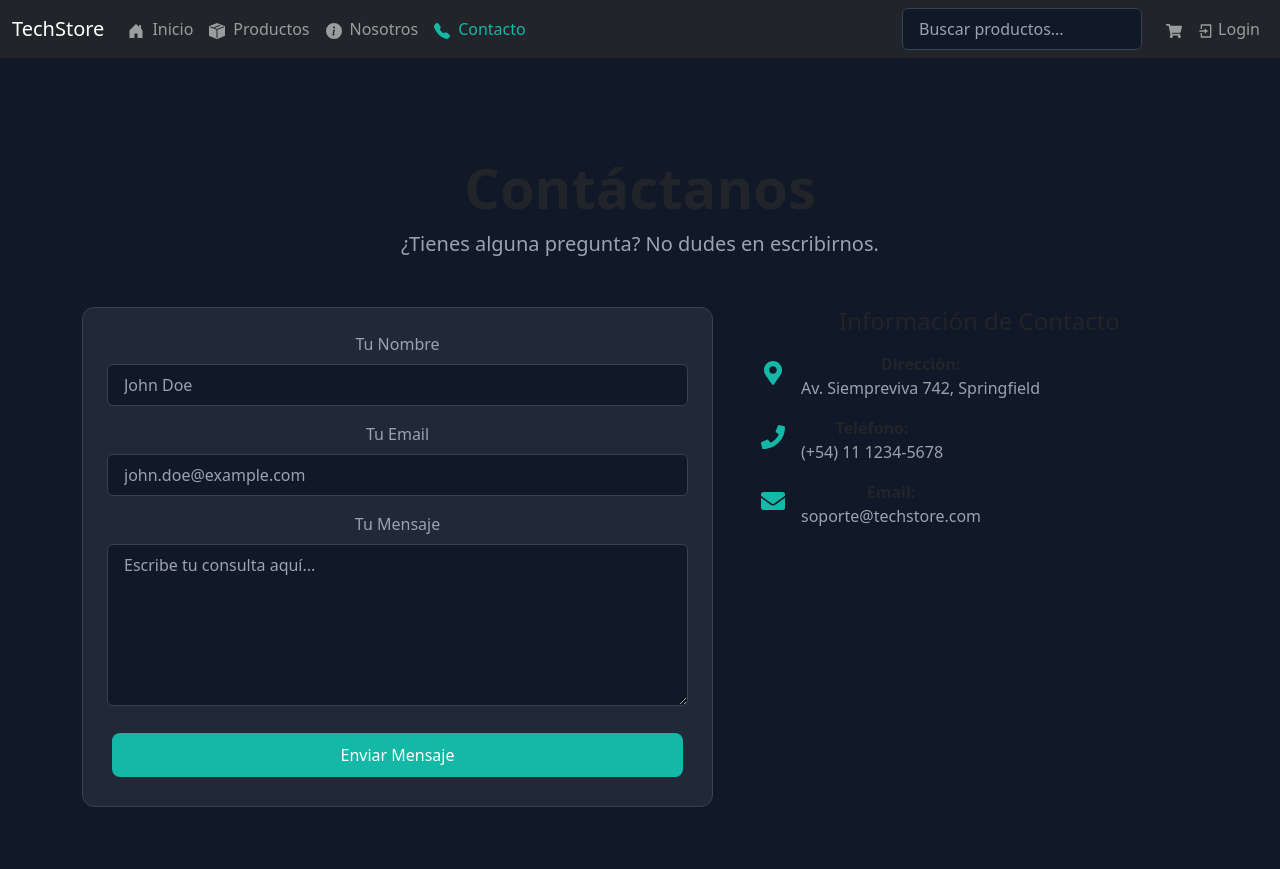
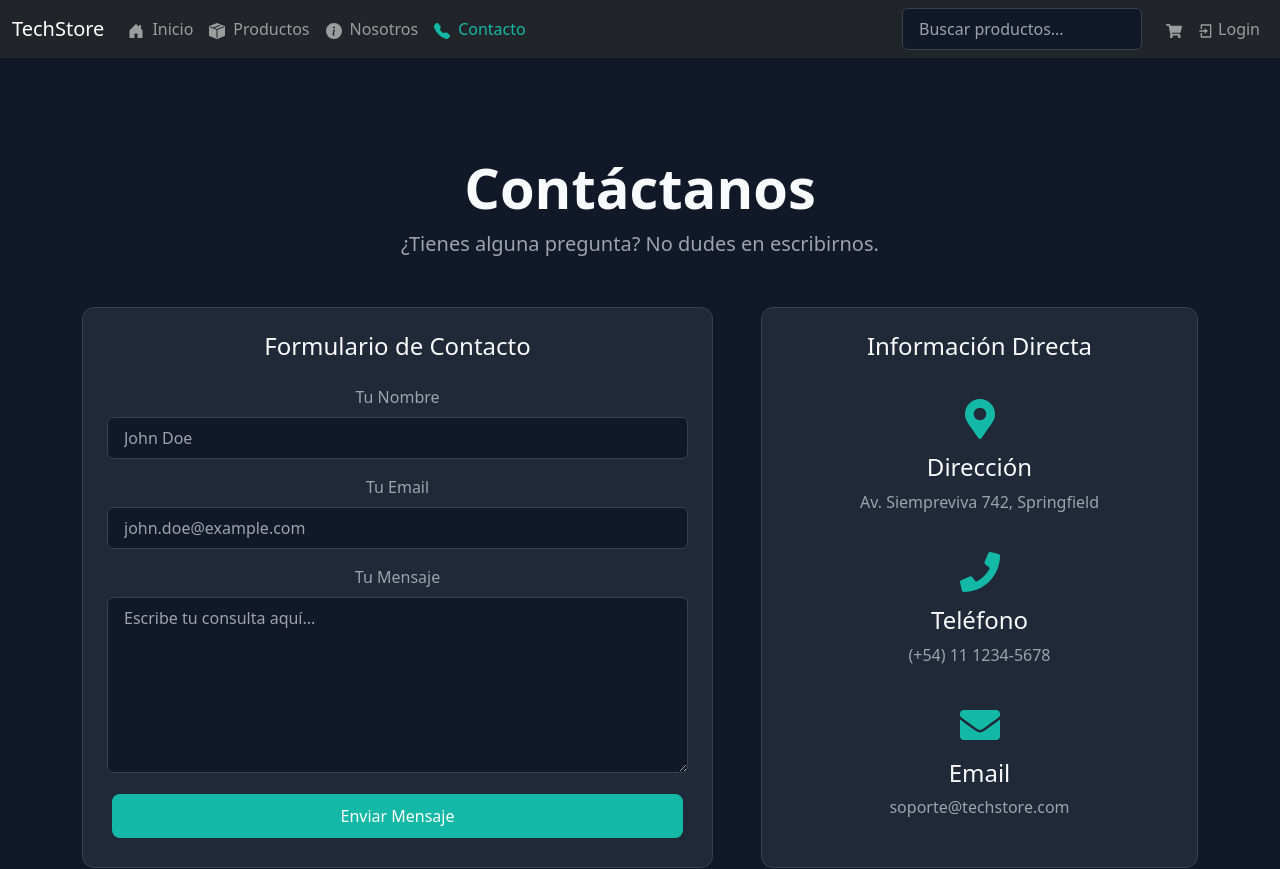
Before and after one commit to ferwargit/e-commerce-test2, a React (Vite) app in the folder e-commerce-2.0/: page /contacto in a window 1280 px wide. Shown: the top 869 px of the page. Built offline with nearby package versions, Linux system fonts and the light colour scheme.

Commit message:
feat: Mejorar estilos de texto en componentes About, Contacto, FeaturedProducts y Features

```diff
--- a/e-commerce-2.0/src/components/About.jsx
+++ b/e-commerce-2.0/src/components/About.jsx
@@ -8,7 +8,7 @@ const Feature = ({ icon, title, text }) => (
     <div className="fs-1 mb-3" style={{ color: "var(--color-primary)" }}>
       {icon}
     </div>
-    <h3 className="h4 mb-3">{title}</h3>
+    <h3 className="h4 mb-3" style={{ color: "var(--color-text-primary)" }}>{title}</h3>
     <p className="px-md-3" style={{ color: "var(--color-text-muted)" }}>
       {text}
     </p>
@@ -26,7 +26,7 @@ function About() {
         {/* --- SECCIÓN PRINCIPAL --- */}
         <div className="row justify-content-center text-center mb-5">
           <div className="col-lg-8">
-            <h1 className="display-4 fw-bold">Nuestra Misión</h1>
+            <h1 className="display-4 fw-bold" style={{ color: "var(--color-text-primary)" }}>Nuestra Misión</h1>
             <p
               className="lead mt-3"
               style={{ color: "var(--color-text-muted)" }}
--- a/e-commerce-2.0/src/components/Contacto.jsx
+++ b/e-commerce-2.0/src/components/Contacto.jsx
@@ -6,12 +6,23 @@ import { StyledButton } from "./Button";
 import { FaMapMarkerAlt, FaPhone, FaEnvelope } from "react-icons/fa";
 import { toast } from "react-toastify";
 
+const InfoItem = ({ icon, title, children }) => (
+  <div className="text-center mb-4">
+    <div className="fs-1 mb-2" style={{ color: "var(--color-primary)" }}>
+      {icon}
+    </div>
+    <h4 style={{ color: "var(--color-text-primary)" }}>{title}</h4>
+    <p className="mb-0" style={{ color: "var(--color-text-muted)" }}>
+      {children}
+    </p>
+  </div>
+);
+
 function Contacto() {
   const handleSubmit = (e) => {
     e.preventDefault();
-    // Simulación de envío
     toast.success("¡Gracias por tu mensaje! Te contactaremos pronto.");
-    e.target.reset(); // Limpia el formulario
+    e.target.reset();
   };
 
   return (
@@ -22,25 +33,41 @@ function Contacto() {
       />
       <div className="container my-5 py-5">
         <div className="text-center mb-5">
-          <h1 className="display-4 fw-bold">Contáctanos</h1>
+          <h1
+            className="display-4 fw-bold"
+            style={{ color: "var(--color-text-primary)" }}
+          >
+            Contáctanos
+          </h1>
           <p className="lead" style={{ color: "var(--color-text-muted)" }}>
             ¿Tienes alguna pregunta? No dudes en escribirnos.
           </p>
         </div>
 
-        <div className="row g-5">
-          {/* --- COLUMNA DEL FORMULARIO --- */}
+        <div className="row g-5 justify-content-center align-items-stretch">
           <div className="col-lg-7">
             <div
-              className="card"
+              className="card h-100"
               style={{
                 backgroundColor: "var(--color-background-light)",
                 border: "1px solid var(--color-border)",
                 borderRadius: "12px",
               }}
             >
-              <div className="card-body p-4">
-                <form onSubmit={handleSubmit}>
+              {/* --- INICIO DE LA CORRECCIÓN --- */}
+              {/* 1. Hacemos el card-body un contenedor flex vertical */}
+              <div className="card-body p-4 d-flex flex-column">
+                <h3
+                  className="h4 mb-4 text-center"
+                  style={{ color: "var(--color-text-primary)" }}
+                >
+                  Formulario de Contacto
+                </h3>
+                {/* 2. Hacemos que el formulario crezca para ocupar el espacio */}
+                <form
+                  onSubmit={handleSubmit}
+                  className="d-flex flex-column flex-grow-1"
+                >
                   <div className="mb-3">
                     <label htmlFor="name" className="form-label">
                       Tu Nombre
@@ -63,7 +90,7 @@ function Contacto() {
                       placeholder="john.doe@example.com"
                     />
                   </div>
-                  <div className="mb-3">
+                  <div className="mb-3 flex-grow-1 d-flex flex-column">
                     <label htmlFor="message" className="form-label">
                       Tu Mensaje
                     </label>
@@ -72,8 +99,10 @@ function Contacto() {
                       rows="6"
                       required
                       placeholder="Escribe tu consulta aquí..."
+                      className="flex-grow-1"
                     ></StyledTextarea>
                   </div>
+                  {/* 3. El botón se mantiene al final del todo */}
                   <div className="d-grid">
                     <StyledButton type="submit" $variant="primary">
                       Enviar Mensaje
@@ -81,65 +110,37 @@ function Contacto() {
                   </div>
                 </form>
               </div>
+              {/* --- FIN DE LA CORRECCIÓN --- */}
             </div>
           </div>
 
-          {/* --- COLUMNA DE INFORMACIÓN DE CONTACTO --- */}
           <div className="col-lg-5">
-            <h3 className="h4 mb-3">Información de Contacto</h3>
-            <ul className="list-unstyled">
-              <li className="d-flex align-items-start mb-3">
-                <span
-                  className="fs-4 me-3"
-                  style={{ color: "var(--color-primary)" }}
+            <div
+              className="card h-100"
+              style={{
+                backgroundColor: "var(--color-background-light)",
+                border: "1px solid var(--color-border)",
+                borderRadius: "12px",
+              }}
+            >
+              <div className="card-body p-4 d-flex flex-column justify-content-center">
+                <h3
+                  className="h4 mb-4 text-center"
+                  style={{ color: "var(--color-text-primary)" }}
                 >
-                  <FaMapMarkerAlt />
-                </span>
-                <div>
-                  <strong>Dirección:</strong>
-                  <p
-                    className="mb-0"
-                    style={{ color: "var(--color-text-muted)" }}
-                  >
-                    Av. Siempreviva 742, Springfield
-                  </p>
-                </div>
-              </li>
-              <li className="d-flex align-items-start mb-3">
-                <span
-                  className="fs-4 me-3"
-                  style={{ color: "var(--color-primary)" }}
-                >
-                  <FaPhone />
-                </span>
-                <div>
-                  <strong>Teléfono:</strong>
-                  <p
-                    className="mb-0"
-                    style={{ color: "var(--color-text-muted)" }}
-                  >
-                    (+54) 11 1234-5678
-                  </p>
-                </div>
-              </li>
-              <li className="d-flex align-items-start">
-                <span
-                  className="fs-4 me-3"
-                  style={{ color: "var(--color-primary)" }}
-                >
-                  <FaEnvelope />
-                </span>
-                <div>
-                  <strong>Email:</strong>
-                  <p
-                    className="mb-0"
-                    style={{ color: "var(--color-text-muted)" }}
-                  >
-                    soporte@techstore.com
-                  </p>
-                </div>
-              </li>
-            </ul>
+                  Información Directa
+                </h3>
+                <InfoItem icon={<FaMapMarkerAlt />} title="Dirección">
+                  Av. Siempreviva 742, Springfield
+                </InfoItem>
+                <InfoItem icon={<FaPhone />} title="Teléfono">
+                  (+54) 11 1234-5678
+                </InfoItem>
+                <InfoItem icon={<FaEnvelope />} title="Email">
+                  soporte@techstore.com
+                </InfoItem>
+              </div>
+            </div>
           </div>
         </div>
       </div>
--- a/e-commerce-2.0/src/components/home/FeaturedProducts.jsx
+++ b/e-commerce-2.0/src/components/home/FeaturedProducts.jsx
@@ -25,7 +25,7 @@ function FeaturedProducts() {
   return (
     <div className="container my-5 py-5">
       <div className="text-center mb-5">
-        <h2 className="display-5 fw-bold">Productos Destacados</h2>
+        <h2 className="display-5 fw-bold" style={{ color: "var(--color-text-primary)" }}>Productos Destacados</h2>
         <p className="lead" style={{ color: "var(--color-text-muted)" }}>
           Una selección de nuestros items más populares.
         </p>
--- a/e-commerce-2.0/src/components/home/Features.jsx
+++ b/e-commerce-2.0/src/components/home/Features.jsx
@@ -6,7 +6,7 @@ const Feature = ({ icon, title, text }) => (
     <div className="fs-1 mb-3" style={{ color: "var(--color-primary)" }}>
       {icon}
     </div>
-    <h3 className="h4">{title}</h3>
+    <h3 className="h4 mb-3" style={{ color: "var(--color-text-primary)" }}>{title}</h3>
     <p style={{ color: "var(--color-text-muted)" }}>{text}</p>
   </div>
 );
```
Also changed, not shown: e-commerce-2.0/src/App.jsx (+0 -9 lines).
